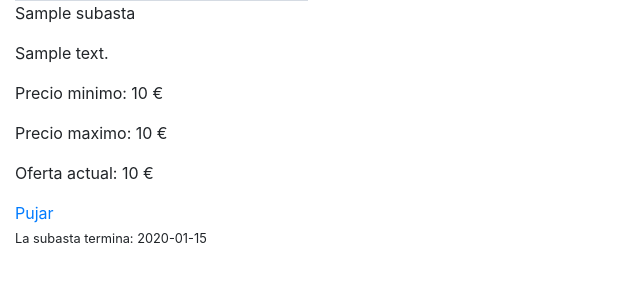
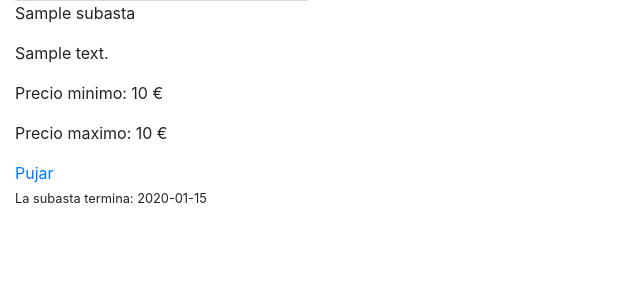
Before and after one commit to Crisme24/Subastas, a PHP site: template templates/home/index.html.twig in a window 1280 px wide. Shown: the part 331-613 px from the top of the page, without its empty margins (0-640 px from the left). Run offline with PHP 8.4, Linux system fonts and the light colour scheme; the template is opened without the code that fills it: most values are stand-ins (such as "Sample title", 1, 10 or a date in 2020); grey boxes marked "Sample" are stand-in pictures; some libraries are stand-ins or nearby versions.

```diff
--- a/src/Controller/HomeController.php
+++ b/src/Controller/HomeController.php
@@ -4,7 +4,6 @@ namespace App\Controller;
 
 use App\Entity\Puja;
 use App\Entity\Subasta;
-use App\Entity\User;
 use Symfony\Bundle\FrameworkBundle\Controller\AbstractController;
 use Symfony\Component\HttpFoundation\Response;
 use Symfony\Component\Routing\Annotation\Route;
@@ -26,4 +25,5 @@ class HomeController extends AbstractController
             'pujas' => $pujas[0]
         ]);
     }
+
 }
--- a/templates/home/index.html.twig
+++ b/templates/home/index.html.twig
@@ -16,7 +16,7 @@
             <p className="card-text">{{subasta.description}}</p>
             <p>Precio minimo: {{subasta.minPrice}} €</p>
             <p>Precio maximo: {{subasta.maxPrice}} €</p>
-            <p>Oferta actual: {{pujas.price}} €</p>
+
             <div>
                 <a href="{{path('crearPuja', {'id':subasta.id})}}" className="btn btn-danger mt-3">Pujar</a>
             </div>
```
Also changed, not shown: public/uploads/photos/cartera-5fa269425accf.jpeg (added), public/uploads/photos/images-5fa268e7990e8.jpeg (added), public/uploads/photos/iphone-5fa2699175cf5.jpeg (added), public/uploads/photos/reloj-5fa269fd328df.jpeg (added).
